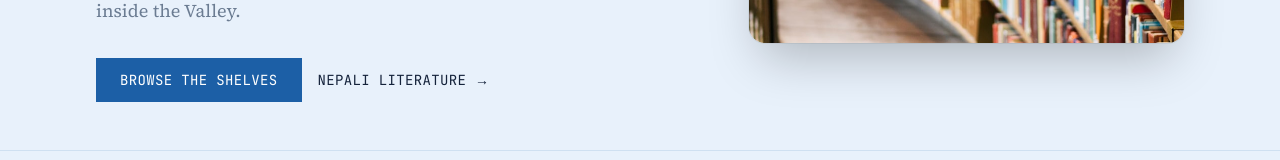
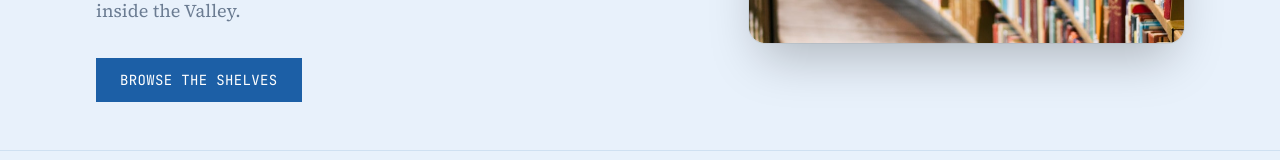
Before and after one commit to aashishregmi10/book-store, a Next.js app in the folder frontend/: page / in a window 1280 px wide. Shown: the part 488-648 px from the top of the page. Built offline with nearby package versions, Linux system fonts and the light colour scheme; no server answers.

Commit message:
minor update

```diff
--- a/frontend/src/app/page.tsx
+++ b/frontend/src/app/page.tsx
@@ -47,9 +47,7 @@ export default async function HomePage() {
               >
                 Browse the shelves
               </Link>
-              <Link href="/genre/nepali-literature" className="font-data text-sm uppercase tracking-wide text-text underline-offset-4 hover:text-accent hover:underline">
-                Nepali literature →
-              </Link>
+
             </div>
           </div>
 
```
